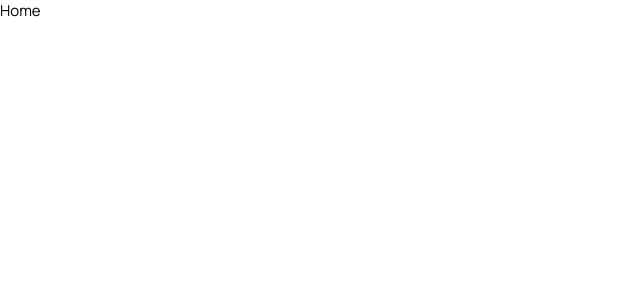
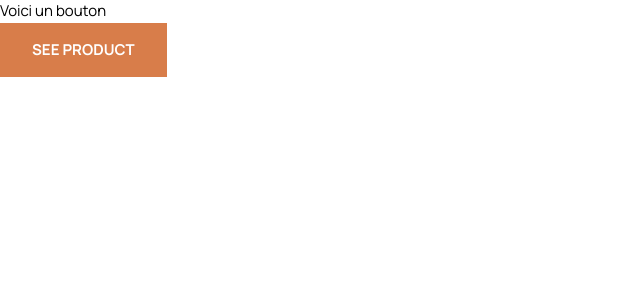
Before and after one commit to Mokalbari/audiophile, a Next.js app: page / in a window 1280 px wide. Shown: the top 300 px of the page, without its empty margins (0-640 px from the left). Built offline with nearby package versions, Linux system fonts and the light colour scheme.

Commit message:
add button ui reusable component

```diff
--- a/src/app/page.tsx
+++ b/src/app/page.tsx
@@ -1,3 +1,10 @@
+import Button from "@/components/ui/button"
+
 export default function Page() {
-  return "Home"
+  return (
+    <div>
+      <p>Voici un bouton</p>
+      <Button intent="primary">See Product</Button>
+    </div>
+  )
 }
--- /dev/null
+++ b/src/components/ui/button.tsx
@@ -0,0 +1,33 @@
+import { cn } from "@/utils/style"
+import { cva, type VariantProps } from "class-variance-authority"
+import { ButtonHTMLAttributes, ReactNode } from "react"
+
+const buttonVariants = cva(
+  "uppercase py-4 px-8 font-bold text-white-default text-base transition-all",
+  {
+    variants: {
+      intent: {
+        primary: "bg-orange-accent hover:bg-orange-light",
+        secondary: "bg-black-pure hover:bg-gray-800",
+        hollow:
+          "bg-transparent border-2 border-black text-black-pure hover:bg-black-pure hover:text-white",
+      },
+    },
+    defaultVariants: {
+      intent: "primary",
+    },
+  },
+)
+
+type Props = {
+  children: ReactNode
+} & ButtonHTMLAttributes<HTMLButtonElement> &
+  VariantProps<typeof buttonVariants>
+
+export default function Button({ intent, children, ...props }: Props) {
+  return (
+    <button className={cn(buttonVariants({ intent }))} {...props}>
+      {children}
+    </button>
+  )
+}
```
